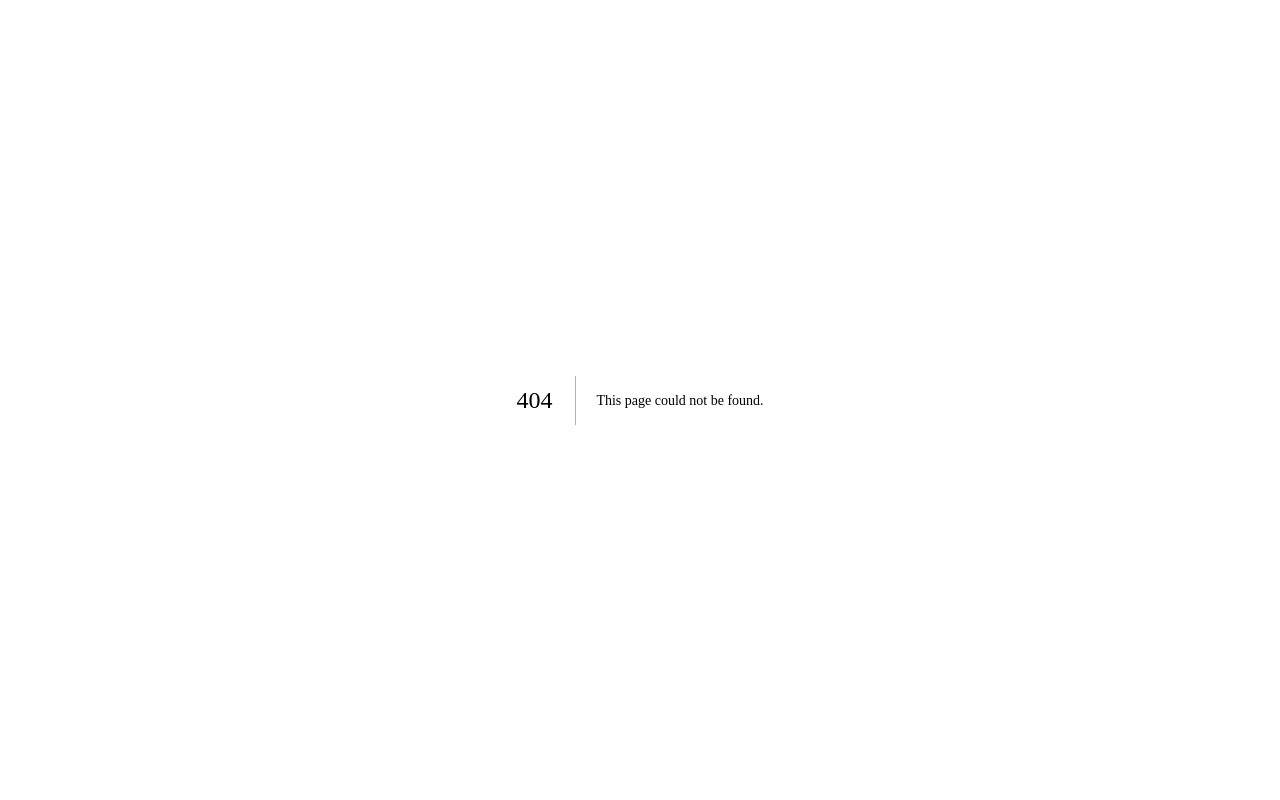
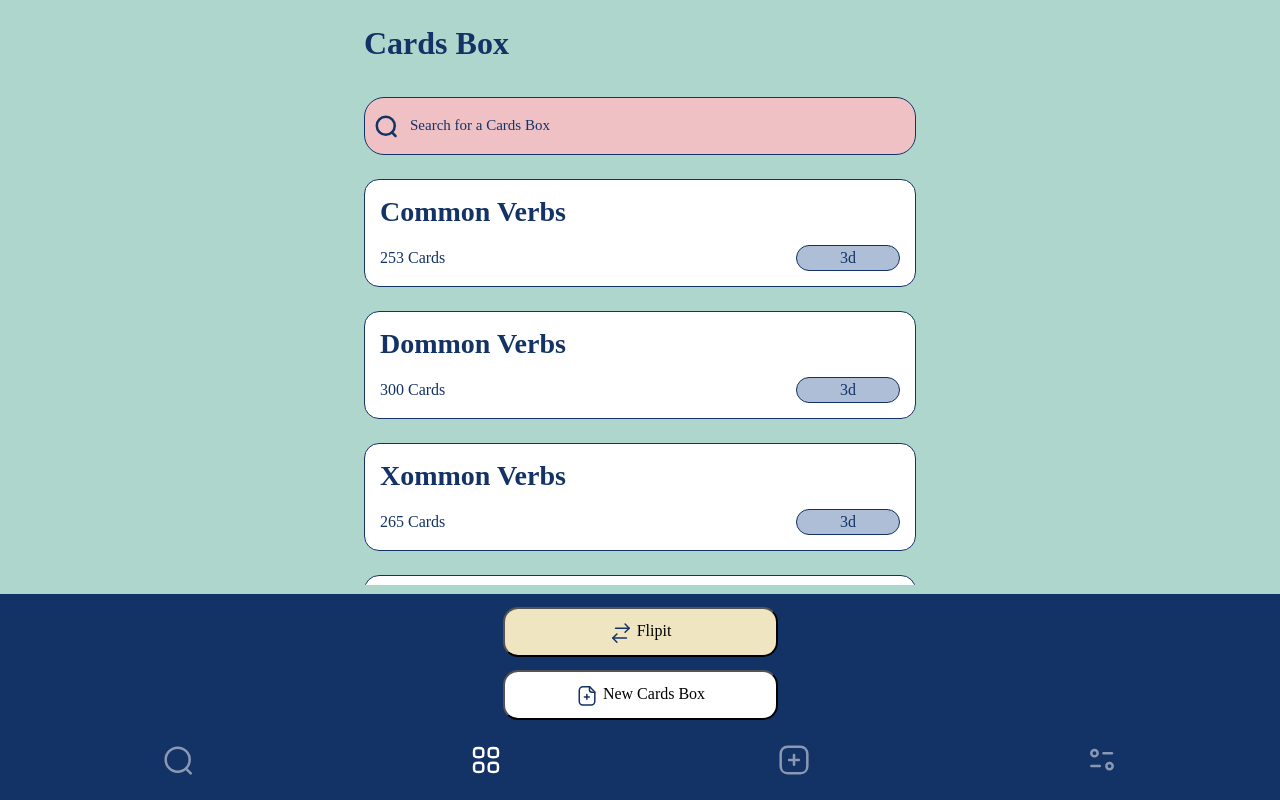
Before and after one commit to flipitflashcard/frontend, a Next.js app: page /flip in a window 1280 px wide. Before the commit this address had no page. Built offline with nearby package versions, Linux system fonts and the light colour scheme.

Commit message:
flip page

```diff
--- a/components/AddCardsBoxPage.tsx
+++ b/components/AddCardsBoxPage.tsx
@@ -52,7 +52,7 @@ const AddCardsBoxPage = () => {
     }
 
     const backToHomePage = () => {
-        push('/home');
+        push('/flip');
     }
 
     return (
--- a/components/HomePage/CardHomePage.tsx
+++ b/components/HomePage/CardHomePage.tsx
@@ -245,6 +245,33 @@ const CardHomePage = () => {
         }
     }
 
+    const addFlipItOption = () => {
+        const designNavbarElement = document.querySelector('.design-navbar');
+
+        if (designNavbarElement && !document.querySelector('.flip-it-box')) {
+            const newCardsBoxElement = document.createElement('div');
+            newCardsBoxElement.className = 'flip-it-box';
+            newCardsBoxElement.innerHTML = `
+        <button class='btn-flip-it'>
+          <svg width="24" height="24" viewBox="0 0 24 24" fill="none" xmlns="http://www.w3.org/2000/svg">
+            <path d="M20.1642 7.16045L6.54645 7.16045" stroke="#133266" stroke-width="1.5" stroke-linecap="round" stroke-linejoin="round"/>
+            <path d="M16.0681 3.08279L20.1648 7.16056L16.0681 11.2383" stroke="#133266" stroke-width="1.5" stroke-linecap="round" stroke-linejoin="round"/>
+            <path d="M3.83289 17.0889H17.4507" stroke="#133266" stroke-width="1.5" stroke-linecap="round" stroke-linejoin="round"/>
+            <path d="M7.929 21.1666L3.83234 17.0888L7.929 13.011" stroke="#133266" stroke-width="1.5" stroke-linecap="round" stroke-linejoin="round"/>
+         </svg>
+          Flipit
+        </button>
+      `;
+            const existingSecondChild = designNavbarElement.children[0];
+            designNavbarElement.insertBefore(newCardsBoxElement, existingSecondChild);
+
+            const button = newCardsBoxElement.querySelector('.btn-flip-it');
+            if (button) {
+                button.addEventListener('click', () => push('/card-view/totally'));
+            }
+        }
+    }
+
     const [height, setHeight] = useState<number>(0);
     useEffect(() => {
         const handleResize = () => {
@@ -296,6 +323,7 @@ const CardHomePage = () => {
             }
         ])
         addNewCardsBox();
+        addFlipItOption();
     }, []);
 
     useEffect(() => {
@@ -381,7 +409,7 @@ const CardHomePage = () => {
                     fullWidth
                 />
             </div>
-            <div className='scrollable-div' style={{ overflowY: 'scroll', height: `${height - 300}px` }}>
+            <div className='scrollable-div' style={{ overflowY: 'scroll', height: `${height - 370}px` }}>
                 {
                     filteredOptions.map((item, index) => {
                         return <ListItem
--- a/components/HomePage/ListItem.tsx
+++ b/components/HomePage/ListItem.tsx
@@ -244,7 +244,7 @@ const ListItem = ({ id, label, number, index, onCompleteLeft, onCompleteRight }:
                         autoHideDuration={5000}
                         message="Note Deleted"
                         action={action}
-                        style={{ bottom: '155px' }}
+                        style={{ bottom: '215px' }}
                         ContentProps={{
                             sx: {
                                 width: '550px',
--- a/components/LoginProcess/Login-Card.tsx
+++ b/components/LoginProcess/Login-Card.tsx
@@ -76,7 +76,7 @@ const Login_Card = () => {
                 setPasswordError('Password should be no longer than 8 characters.');
             } else {
                 setCookie("token", email);
-                router.push('/home');
+                router.push('/flip');
             }
 
         }
--- a/components/Navbar.tsx
+++ b/components/Navbar.tsx
@@ -37,9 +37,9 @@ const Navbar = () => {
                     </Link>
                 </li>
                 <li>
-                    <Link href='/home' aria-label='Home'>
+                    <Link href='/flip' aria-label='Home'>
                         <svg width="32" height="32" viewBox="0 0 32 32" fill="none" xmlns="http://www.w3.org/2000/svg">
-                            <g opacity={currentPath !== '/home' ? "0.5" : ""}>
+                            <g opacity={currentPath !== '/flip' ? "0.5" : ""}>
                                 <path fillRule="evenodd" clipRule="evenodd" d="M4 8.66667C4 5.16638 4.03748 4 8.66667 4C13.2959 4 13.3333 5.16638 13.3333 8.66667C13.3333 12.167 13.3481 13.3333 8.66667 13.3333C3.98524 13.3333 4 12.167 4 8.66667Z" stroke="white" strokeWidth="2.5" strokeLinecap="round" strokeLinejoin="round" />
                                 <path fillRule="evenodd" clipRule="evenodd" d="M18.6667 8.66667C18.6667 5.16638 18.7042 4 23.3334 4C27.9625 4 28 5.16638 28 8.66667C28 12.167 28.0148 13.3333 23.3334 13.3333C18.6519 13.3333 18.6667 12.167 18.6667 8.66667Z" stroke="white" strokeWidth="2.5" strokeLinecap="round" strokeLinejoin="round" />
                                 <path fillRule="evenodd" clipRule="evenodd" d="M4 23.3333C4 19.833 4.03748 18.6667 8.66667 18.6667C13.2959 18.6667 13.3333 19.833 13.3333 23.3333C13.3333 26.8336 13.3481 28 8.66667 28C3.98524 28 4 26.8336 4 23.3333Z" stroke="white" strokeWidth="2.5" strokeLinecap="round" strokeLinejoin="round" />
--- a/pages/add-card-box.tsx
+++ b/pages/add-card-box.tsx
@@ -14,7 +14,7 @@ const AddCardBox = () => {
     const { push } = useRouter();
 
     const backToHomePage = () => {
-        push('/home');
+        push('/flip');
     }
 
     return (
--- a/pages/home.tsx
+++ b/pages/flip.tsx
@@ -11,7 +11,7 @@ import CardHomePage from '@/components/HomePage/CardHomePage';
 const home = () => {
 
     return (
-        <Layout title='Home'>
+        <Layout title='Cards Box'>
             <main className='bg-home'>
                 <Container maxWidth='sm' className='p-4'>
                     <h2 className='fw-bold' style={{ color: '#133266' }}>
--- a/pages/review/[id].tsx
+++ b/pages/review/[id].tsx
@@ -20,7 +20,7 @@ const Review = ({ data }: Props) => {
     const { push } = useRouter();
 
     const backToHomePage = () => {
-        push('/home');
+        push('/flip');
     }
 
     const goToCardView = () => {
--- a/styles/globals.css
+++ b/styles/globals.css
@@ -86,7 +86,8 @@
 
 .new-cards-box,
 .save-change,
-.add-words {
+.add-words,
+.flip-it-box {
     background-color: #133266;
     width: 100%;
     display: flex;
@@ -99,6 +100,14 @@
     width: 275px;
     height: 50px;
     background: var(--White, #FFFFFF);
+    border-radius: 15px;
+    margin-top: 13px;
+}
+
+.btn-flip-it {
+    width: 275px;
+    height: 50px;
+    background: var(--White, #EFE5C1);
     border-radius: 15px;
     margin-top: 13px;
 }
```
